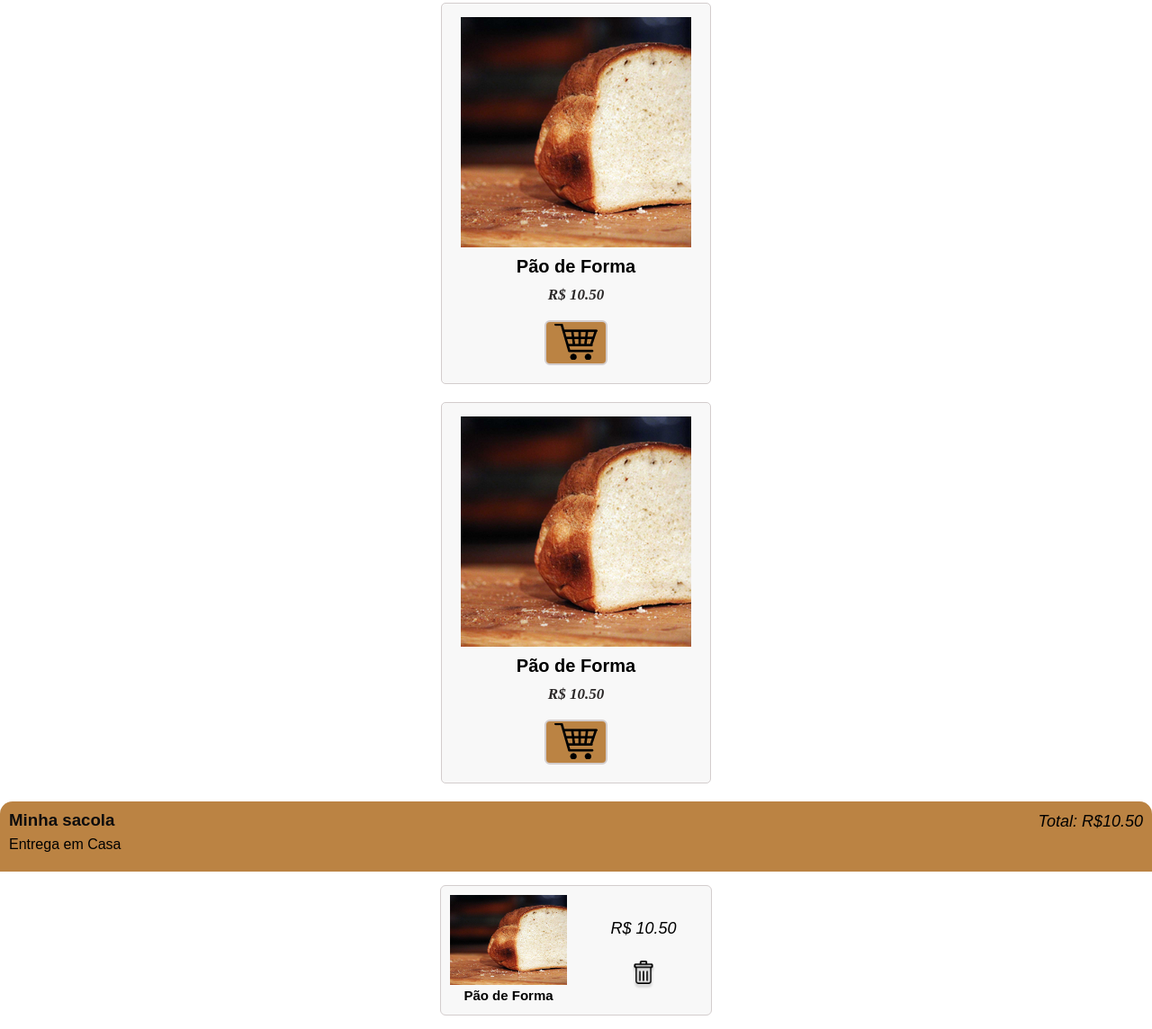
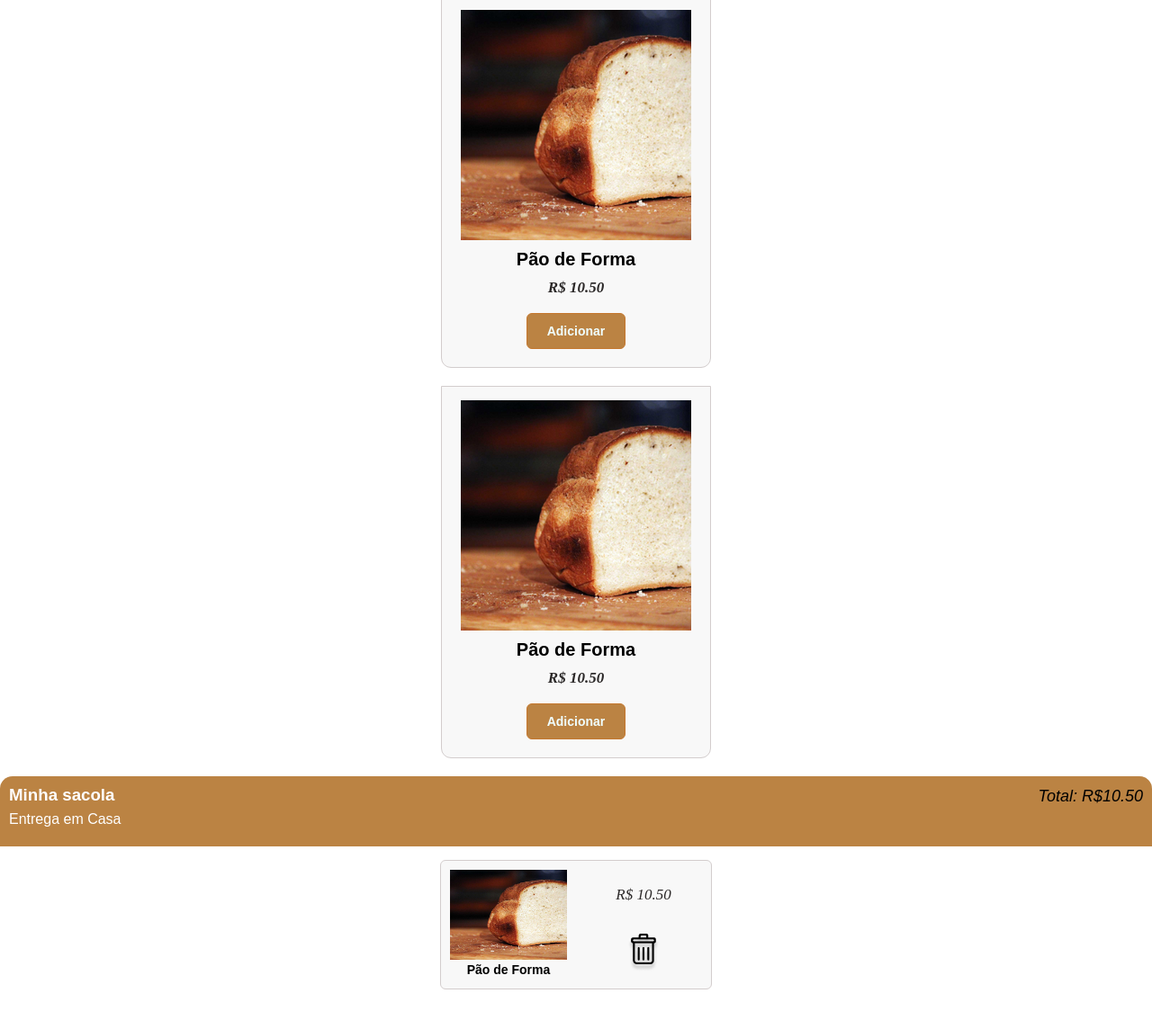
Before and after one commit to gustavosilva9984/PRO-pa, a plain HTML site: page index.html in a window 1280 px wide. Shown: the part 541-1685 px from the top of the page at 90% size. After the commit the page ends 1656 px from the top, so only its background shows below. Drawn offline with Linux system fonts and the light colour scheme.

Commit message:
cor da fonte

```diff
--- a/index.html
+++ b/index.html
@@ -18,19 +18,19 @@
             <img src="./img/produto.png" alt="">
             <h3>Pão de Forma</h3>
             <h4>R$ 10.50</h4>
-            <button><img src="./img/iconeCarrinho.png" alt=""></button>
+            <button>Adicionar</button>
         </div>
         <div class="containerProduto">
             <img src="./img/produto.png" alt="">
             <h3>Pão de Forma</h3>
             <h4>R$ 10.50</h4>
-            <button><img src="./img/iconeCarrinho.png" alt=""></button>
+            <button>Adicionar</button>
         </div>
         <div class="containerProduto">
             <img src="./img/produto.png" alt="">
             <h3>Pão de Forma</h3>
             <h4>R$ 10.50</h4>
-            <button><img src="./img/iconeCarrinho.png" alt=""></button>
+            <button>Adicionar</button>
         </div>
 
     </main>
@@ -58,9 +58,9 @@
                     </h3>
                 </div>
                 <div class="containerDescricao2">
-                    <h2>
+                    <h4>
                         R$ 10.50
-                    </h2>
+                    </h4>
                     <img src="./img/iconeLixo.png" alt="">
                 </div>
             </div>
--- a/style.css
+++ b/style.css
@@ -11,7 +11,8 @@ header{
     display: flex;
     justify-content: center;
     margin-bottom: 40px;
-    border-radius: 0 0 9px 9px;
+    border-radius: 0 0 30px 30px;
+    border: 1px solid rgb(197, 119, 45);
 }
 
 header h1{
@@ -29,7 +30,7 @@ header h1{
     display: flex;
     align-items: center;
     flex-direction: column;
-    border-radius: 5px;
+    border-radius: 0 0 11px 11px;
     border: 1px solid rgb(211, 205, 205);
     padding: 15px;
     margin-bottom: 20px;
@@ -38,11 +39,15 @@ header h1{
 button{
     cursor: pointer;
     background-color: #bb8343;
-    border: 2px solid rgb(211, 205, 205);
+    border: 1px solid rgb(197, 119, 45);
     border-radius: 6px;
     margin-bottom: 5px;
-    width: 70px;
-    height: 50px;
+    width: 110px;
+    height: 40px;
+    font-family: sans-serif;
+    font-weight: 600;
+    color: azure;
+    font-size: 14px;
 }
 
 .containerProduto h3{
@@ -75,7 +80,7 @@ button{
 }
 
 .especificacaoCompraDetalhes h3{
-    color: #0e0d0d;
+    color: #ffff;
     font-weight: 600;
     font-family: sans-serif;
     margin-top: 10px;
@@ -87,6 +92,7 @@ button{
     font-weight: 400;
     font-size: 16px;
     margin-top: 0;
+    color: #ffff;
 }
 
 .valorTotal{
@@ -125,7 +131,7 @@ button{
 .containerDescricao1 h3{
     margin: 3px 0;
     font-family: sans-serif;
-    font-size: 15px;
+    font-size: 14px;
 }
 
 .containerDescricao2{
@@ -136,15 +142,15 @@ button{
     align-items: center;
 }
 
-.containerDescricao2 h2{
+.containerDescricao2 h4{
     margin-top: 8px;
     font-style: italic;
-    font-family: sans-serif;
-    font-weight: 100;
-    font-size: 18px;
+    font-weight: 500;
+    font-size: 17px;
+    color: #2b2828;
 }
 
 .containerDescricao2 img{
-    width: 32px;
+    width: 42px;
     margin-top: 10px;
 }
```
